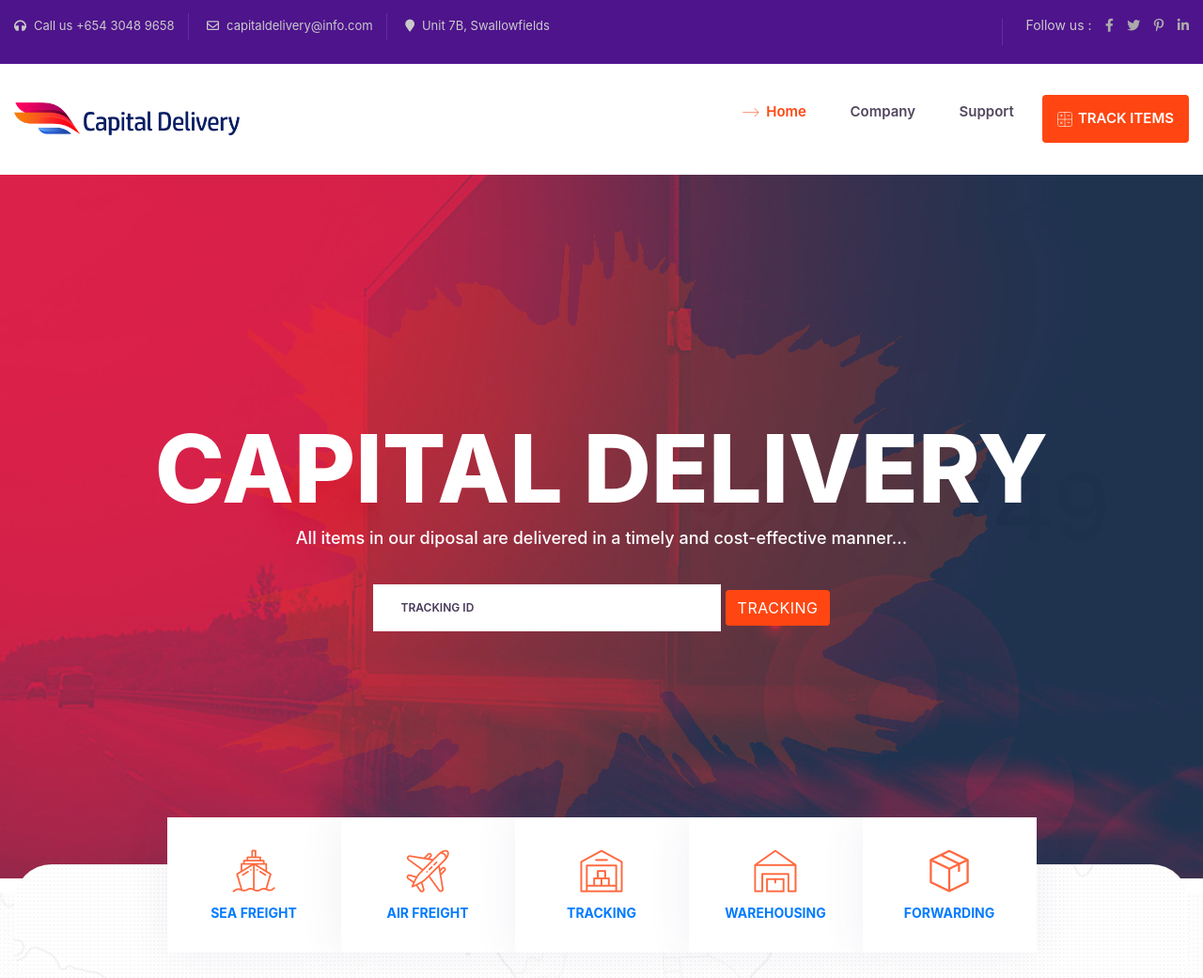
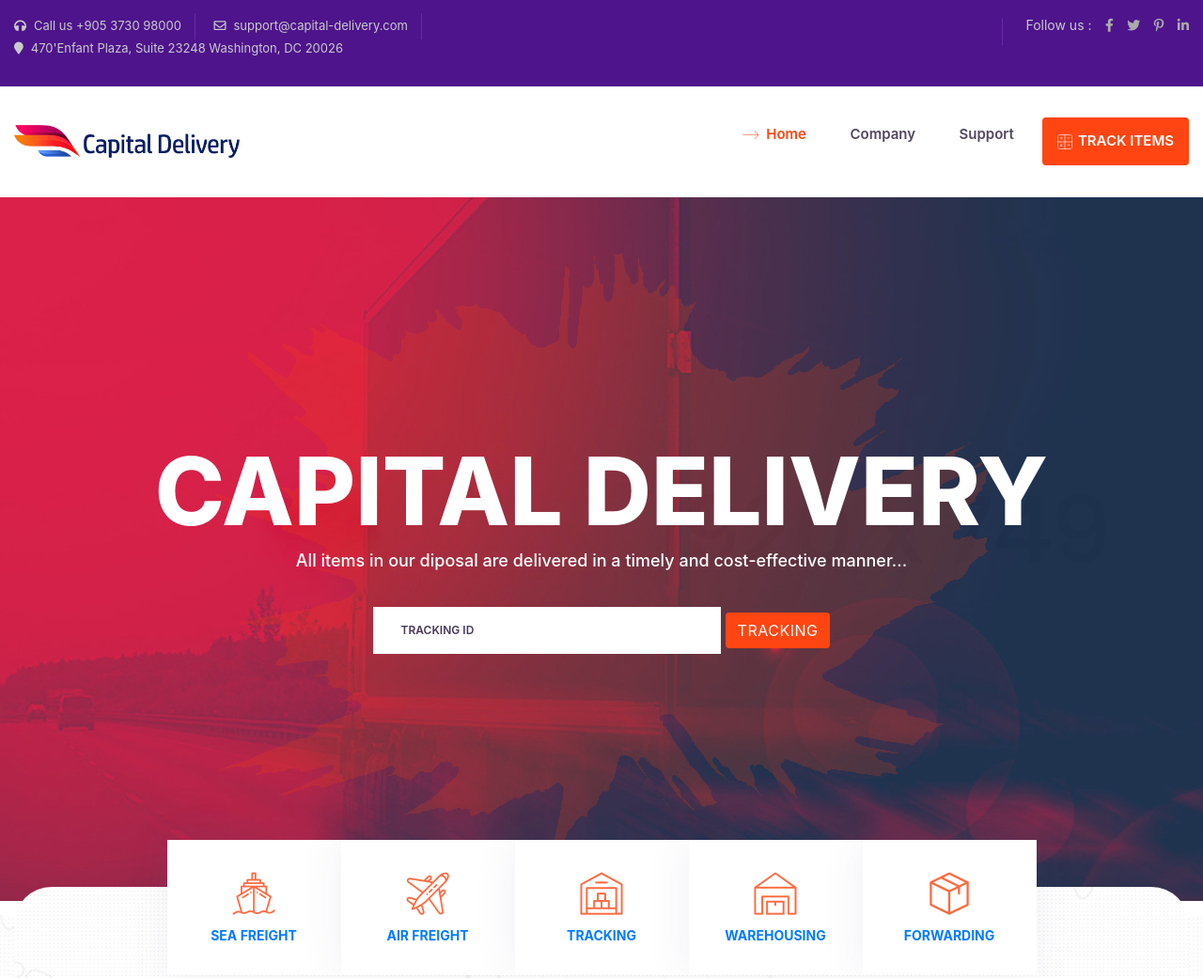
Before and after one commit to aridguy/capital-delivery, a website with bundled scripts: page index.html in a window 1280 px wide. Shown: the top 1041 px of the page at 94% size. Built offline with nearby package versions, Linux system fonts and the light colour scheme; a script that the page names is missing; files whose address does not match are found by name; a web font is replaced by a local one.

Commit message:
all done final one

```diff
--- a/index.html
+++ b/index.html
@@ -50,16 +50,10 @@
             <div class="col-xl-6 col-lg-7 col-md-6">
               <div class="header-contact">
                 <ul>
-                  <li>
-                    <i class="fas fa-headphones"></i>Call us +654 3048 9658
-                  </li>
-                  <li>
-                    <i class="far fa-envelope"></i>capitaldelivery@info.com
-                  </li>
-                  <li>
-                    <i class="fas fa-map-marker"></i>Unit 7B, Swallowfields
-                  </li>
-                </ul>
+                  <li><i class="fas fa-headphones"></i>Call us +905 3730 98000</li>
+                  <li><i class="far fa-envelope"></i>support@capital-delivery.com</li>
+                  <li><i class="fas fa-map-marker"></i>470'Enfant Plaza, Suite 23248 Washington, DC 20026</li>
+              </ul>
               </div>
             </div>
             <div class="col-xl-6 col-lg-5 col-md-6">
```
Also changed, not shown: about-us.html (+3 -77 lines), support.html (+3 -3 lines), tracking.html (+8 -11 lines).
